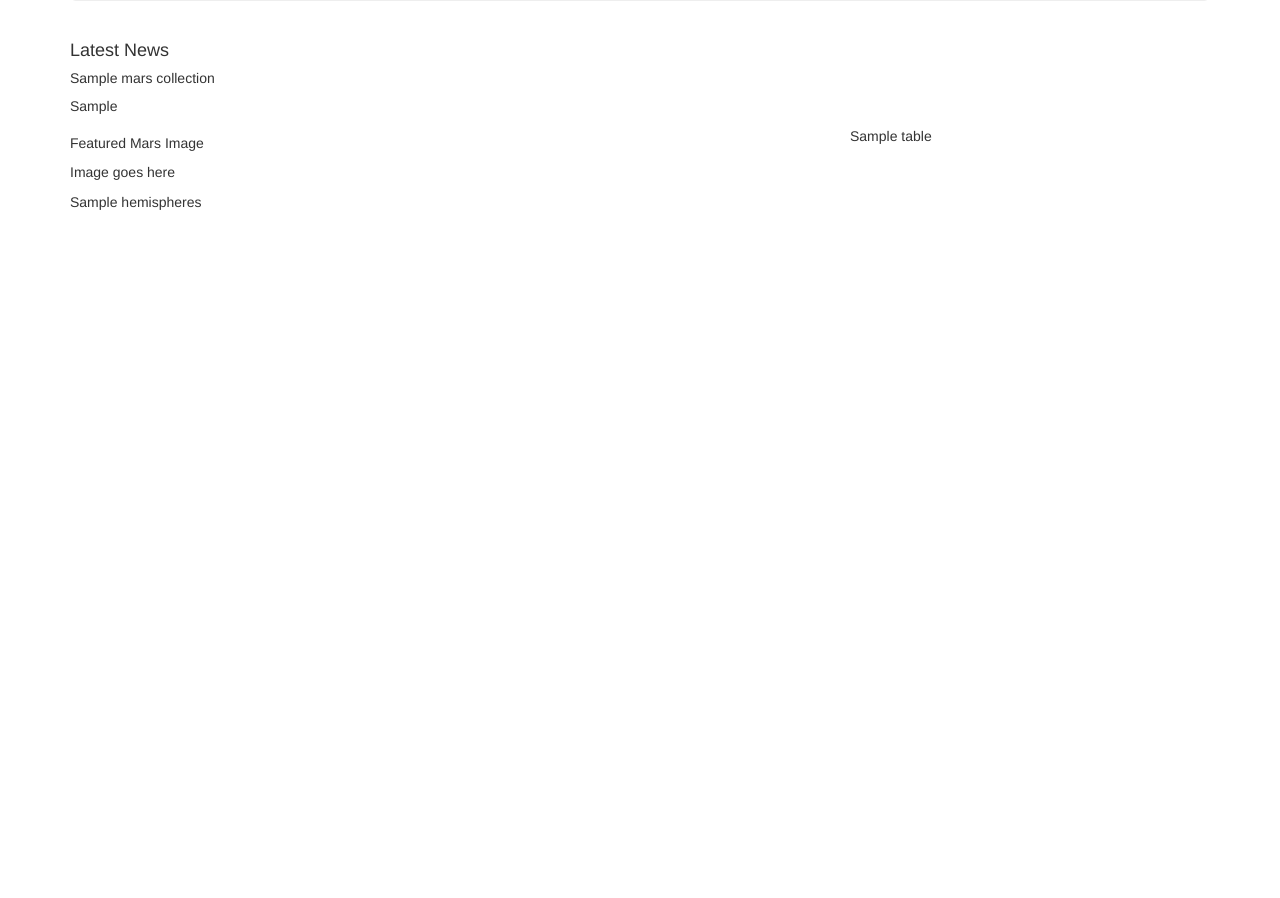
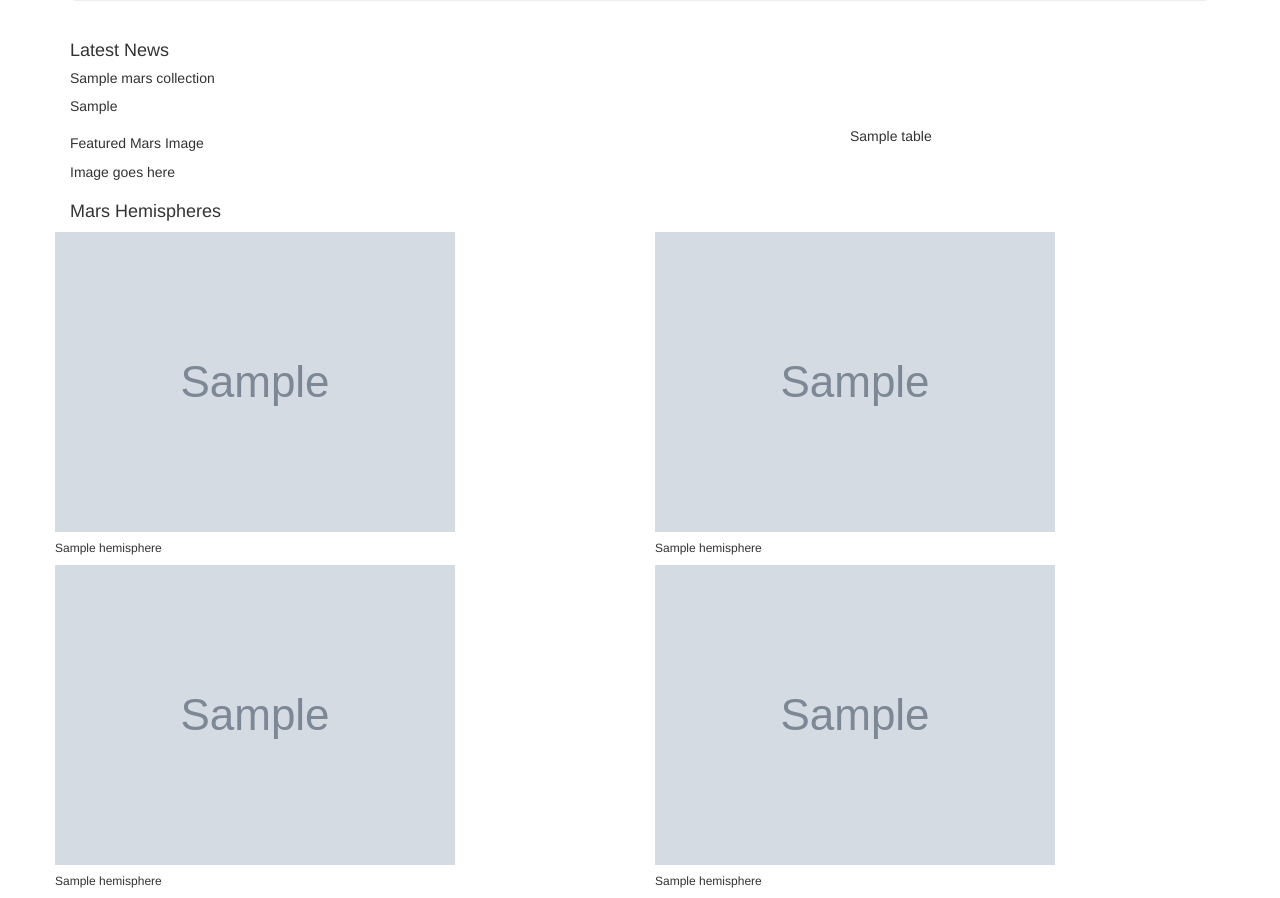
Before and after one commit to acsours/web-scraping-challenge, a Flask app: page / in a window 1280 px wide. Shown: the part 255-1153 px from the top of the page. Before the commit the page ends 465 px from the top, so only its background shows below. Run offline with Flask 2, Linux system fonts and the light colour scheme; grey boxes marked "Sample" are stand-in pictures; a database or web service that is not in the repository returns one stand-in record (values such as "Sample title"); some libraries are stand-ins or nearby versions.

```diff
--- a/Mission_to_Mars/scrape_mars.py
+++ b/Mission_to_Mars/scrape_mars.py
@@ -51,7 +51,6 @@ def scrape():
     base_url='https://astrogeology.usgs.gov'
     img_dict_list=[]
 
-# browser.visit(url_4)
 
     for each_photo in photos:
     #     find img_url
--- a/Mission_to_Mars/templates/index.html
+++ b/Mission_to_Mars/templates/index.html
@@ -32,14 +32,34 @@
             <p>Image goes here </p>
       </div>
       <div class="col-md-4">
-            {{mars_stuff.table}}
+            {{mars_stuff.table|safe}}
       </div>
     </div>
 
     <div class="row" id="hemispheres">
       <div class="col-md-12">
-        <p>{{mars_stuff.hemispheres}}</p>
-
+        <h4>Mars Hemispheres</h4>
+      </div>
+    <div class="row" id="hemispheres_1">
+      <div class="col-md-6">
+        <img src="{{mars_stuff.hemispheres[0]['img_url']}}" class="img-responsive">
+        <h6>{{mars_stuff.hemispheres[0]['title']}}</h6>
+      </div>
+      <div class="col-md-6">
+        <img src="{{mars_stuff.hemispheres[1]['img_url']}}" class="img-responsive">
+        <h6>{{mars_stuff.hemispheres[1]['title']}}</h6>
+      </div>
+    </div>
+    <div class="row" id="hemispheres_2">
+      <div class="col-md-6">
+        <img src="{{mars_stuff.hemispheres[2]['img_url']}}" class="img-responsive">
+        <h6>{{mars_stuff.hemispheres[2]['title']}}</h6>
+      </div>
+      <div class="col-md-6">
+        <img src="{{mars_stuff.hemispheres[3]['img_url']}}" class="img-responsive">
+        <h6>{{mars_stuff.hemispheres[3]['title']}}</h6>
+      </div>
+    </div>
       </div>
     </div>
 
```
